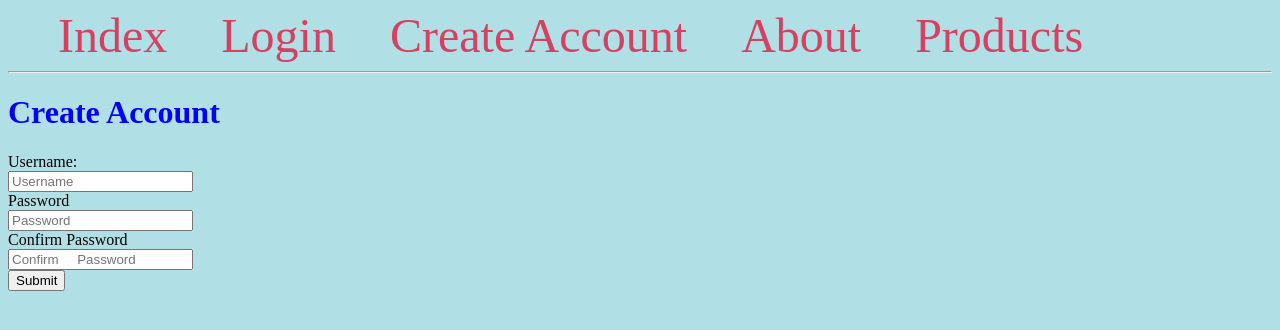
After one commit to AlexanderJohnRobertson/flasktest4, a Flask app: page /createaccount in a window 1280 px wide. The commit adds this page. Shown: the top 330 px of the page. Run offline with Flask 3, Linux system fonts and the light colour scheme; some libraries are stand-ins or nearby versions.

Commit message:
Added account creation

```diff
--- a/app.py
+++ b/app.py
@@ -1,14 +1,41 @@
 # Import libraries and modules
 import json
-
+#import uuid
+#import logging
 from flask import Flask, render_template, request, url_for, redirect, jsonify, flash, request
 #from flask_mysqldb import MySQL
 import sqlite3
 from sqlite3 import Error
 #import createTable
+#from flask_sessionstore import Session
+#from flask_session_captcha import FlaskSessionCaptcha
+#from pymongo import MongoClient
 app = Flask(__name__)
 app.config['SECRET_KEY'] = 'your secret key'
 
+'''# Database Config
+# If your mongodb runs on a different port
+# change 27017 to that port number
+mongoClient = MongoClient('localhost', 27017)
+
+# Captcha Configuration
+app.config["SECRET_KEY"] = uuid.uuid4()
+app.config['CAPTCHA_ENABLE'] = True
+
+# Set 5 as character length in captcha
+app.config['CAPTCHA_LENGTH'] = 5
+
+# Set the captcha height and width
+app.config['CAPTCHA_WIDTH'] = 160
+app.config['CAPTCHA_HEIGHT'] = 60
+app.config['SESSION_MONGODB'] = mongoClient
+app.config['SESSION_TYPE'] = 'mongodb'
+
+# Enables server session
+Session(app)
+
+# Initialize FlaskSessionCaptcha
+captcha = FlaskSessionCaptcha(app)'''
 
 '''messages = [{'title': 'Message One',
              'content': 'Message One Content'},
@@ -172,6 +199,57 @@ def loginsuccess(globalUsername):
     globalUsername = globalUsername
     return render_template('loginsuccess.html', globalUsername = globalUsername)
 
+@app.route('/createaccount', methods=['GET', 'POST'])
+def createaccount():
+    if request.method == 'POST':
+        username = request.form['username']
+        password = request.form['password']
+        confirmPassword = request.form['confirmPassword']
+        if not username:
+            flash('Username is required!')
+        elif not password:
+            flash('Password is required!')
+        else:
+            try:
+                database = r"database.db"
+                conn = None
+                conn = sqlite3.connect(database)
+                cur = conn.cursor()
+                #cur = mysql.connection.cursor()
+                #cur.execute('SELECT * FROM users WHERE username = %s AND password = %s', (username, password))
+                cur.execute('SELECT * FROM users WHERE username = ?', (username,))
+                user = cur.fetchall()
+                cur.close()
+                if user:
+                    flash('Username already exists!')
+                else:
+                    if password != confirmPassword:
+                        flash('Passwords do not match!')
+                    else:
+                        cur = conn.cursor()
+                        cur.execute('INSERT INTO users VALUES(?, ?)', (username, password))
+                        conn.commit()
+                        cur.close()
+                        print(username)
+                        return redirect(url_for('createaccountsuccess', globalUsername = username))
+            except IndexError:
+                flash('Username or Password is incorrect!')
+    return render_template('createaccount.html')
+
+@app.route('/createaccountsuccess/<globalUsername>')
+def createaccountsuccess(globalUsername):
+    globalUsername = globalUsername
+    return render_template('createaccountsuccess.html', globalUsername = globalUsername)
+
+'''@app.route('/testcaptcha', methods=['GET', 'POST'])
+def testcaptcha():
+    if request.method == "POST":
+        if captcha.validate():
+            return "success"
+        else:
+            return "fail"
+
+    return render_template("testcaptcha.html")'''
 
 if __name__ == '__main__':
     app.run(debug=True)
--- a/templates/base.html
+++ b/templates/base.html
@@ -36,6 +36,7 @@
     <nav>
         <a href="{{ url_for('index') }}">Index</a>
         <a href="{{ url_for('login') }}">Login</a>
+        <a href="{{ url_for('createaccount') }}">Create Account</a>
         <a href="{{ url_for('index') }}">About</a>
         <a href="{{ url_for('products') }}">Products</a>
 
--- /dev/null
+++ b/templates/createaccount.html
@@ -0,0 +1,28 @@
+{% extends 'base.html' %}
+
+{% block content %}
+    <h1>{% block title %} Create Account {% endblock %}</h1>
+    <form method="post">
+        <label for="title">Username:</label>
+        <br>
+        <input type="text" name="username"
+               placeholder="Username"
+               value="{{ request.form['username'] }}"></input>
+        <br>
+
+        <label for="password">Password</label>
+        <br>
+        <input type="password" name="password"
+               placeholder="Password"
+               value="{{ request.form['password'] }}">
+        <br>
+        <label for="confirmPassword">Confirm Password</label>
+        <br>
+        <input type="password" name="confirmPassword"
+               placeholder="Confirm     Password"
+               value="{{ request.form['password'] }}">
+        <br>
+
+        <button type="submit">Submit</button>
+    </form>
+{% endblock %}
```
Also changed, not shown: templates/createaccountsuccess.html (added, +15 -0 lines), templates/testcaptcha.html (added, +19 -0 lines), database.db.
